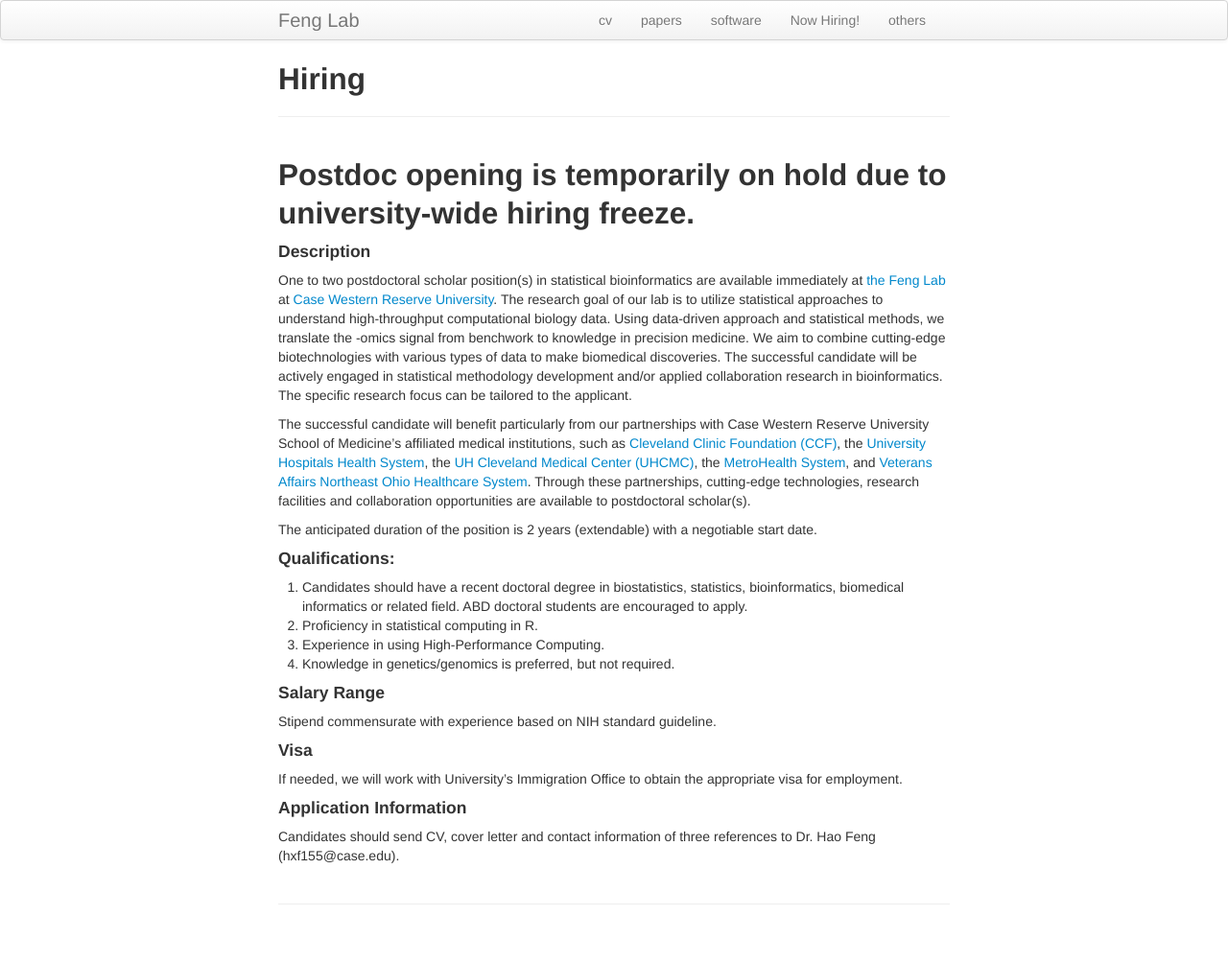
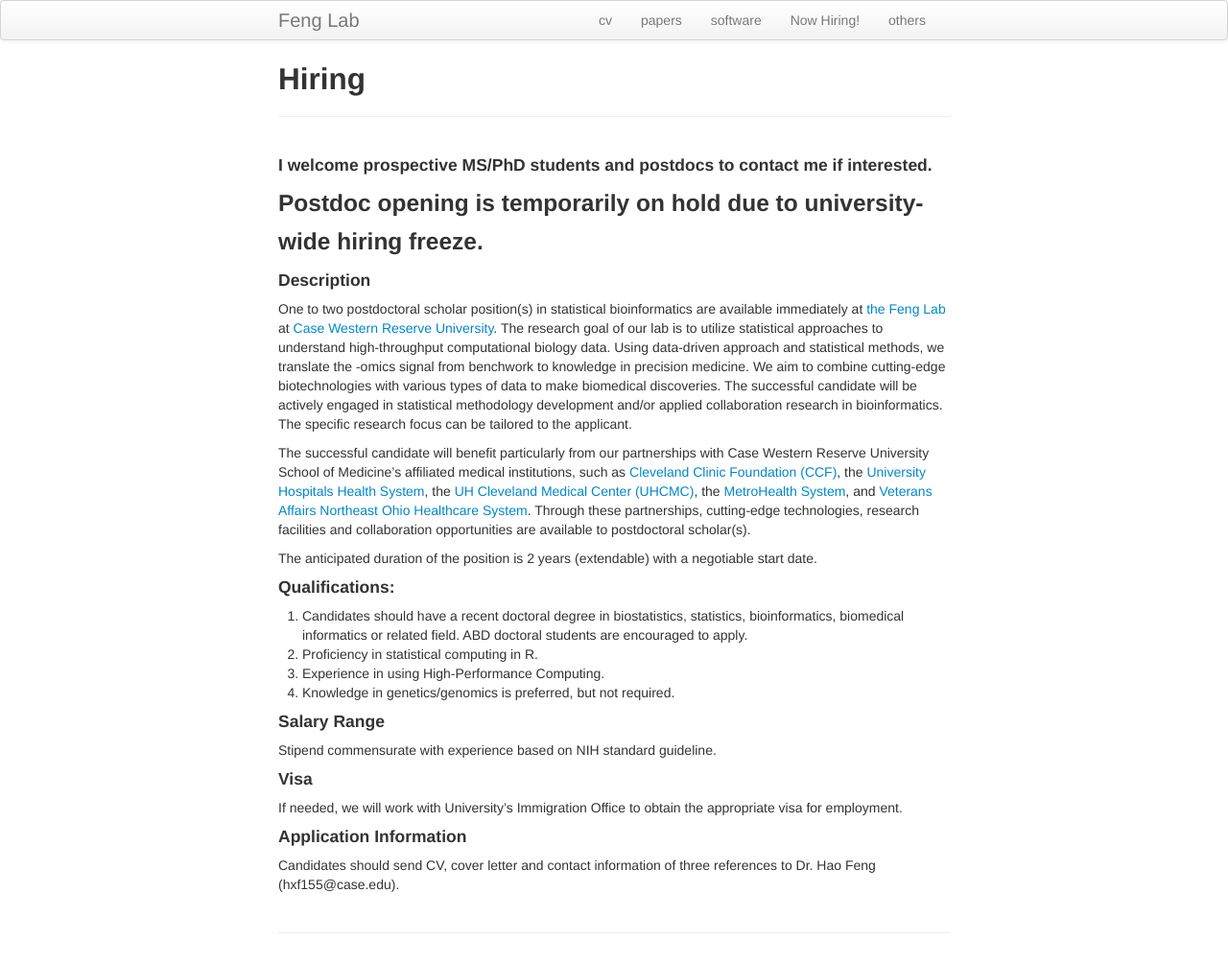
Before and after one commit to haoharryfeng/testpage4, a Jekyll site: the page built from hire.md, in a window 1280 px wide. Shown: the whole page at 96% size. Built offline with Jekyll 4.4.1, drawn with Linux system fonts in a browser that asks for light colours; before the commit the page ends 974 px from its top, so only the background shows below that.

Commit message:
Update hire.md

```diff
--- a/hire.md
+++ b/hire.md
@@ -3,7 +3,9 @@ layout: page
 title: Hiring
 ---
 
-## Postdoc opening is temporarily on hold due to university-wide hiring freeze.
+#### I welcome prospective MS/PhD students and postdocs to contact me if interested.
+
+### Postdoc opening is temporarily on hold due to university-wide hiring freeze.
 
 
 #### Description
```
